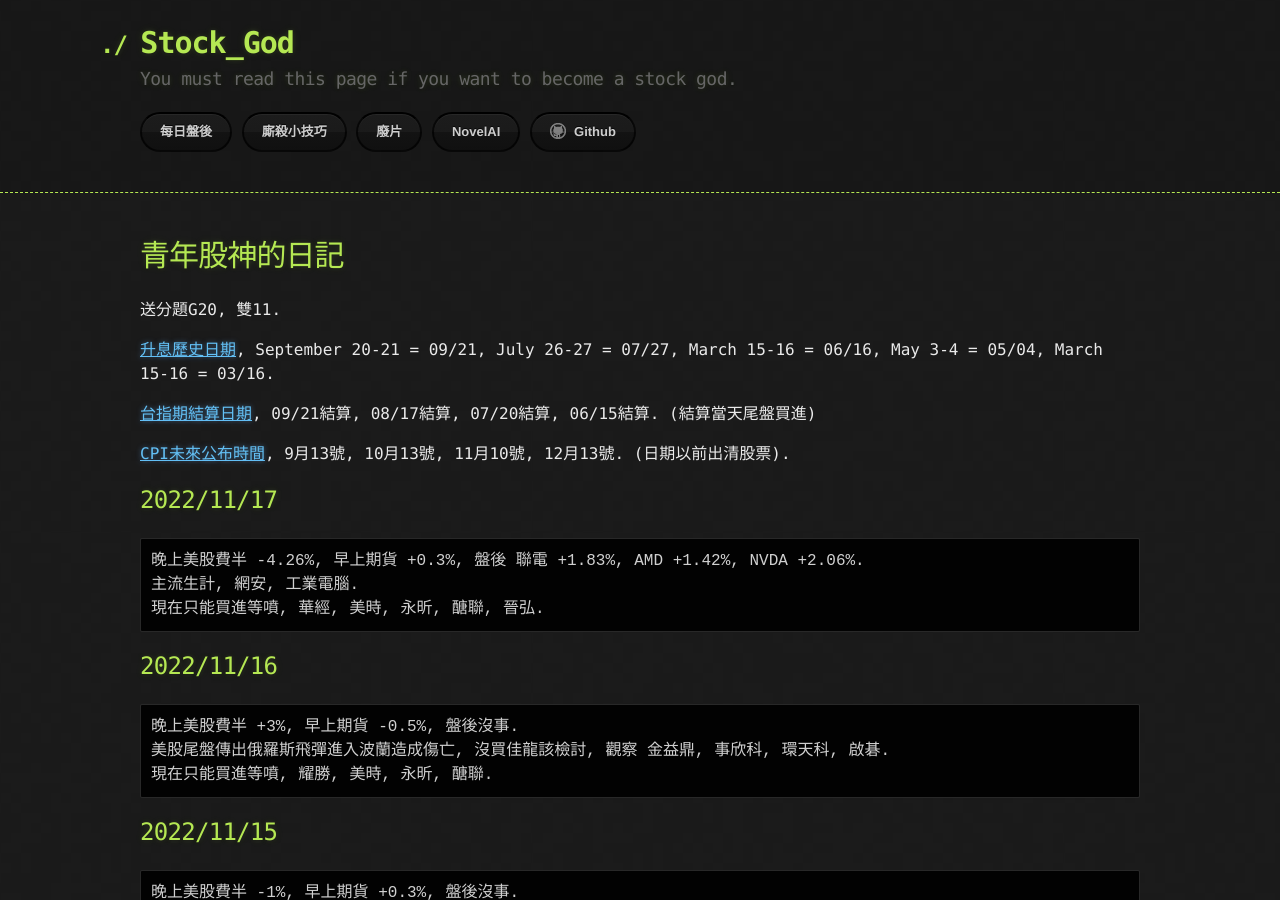
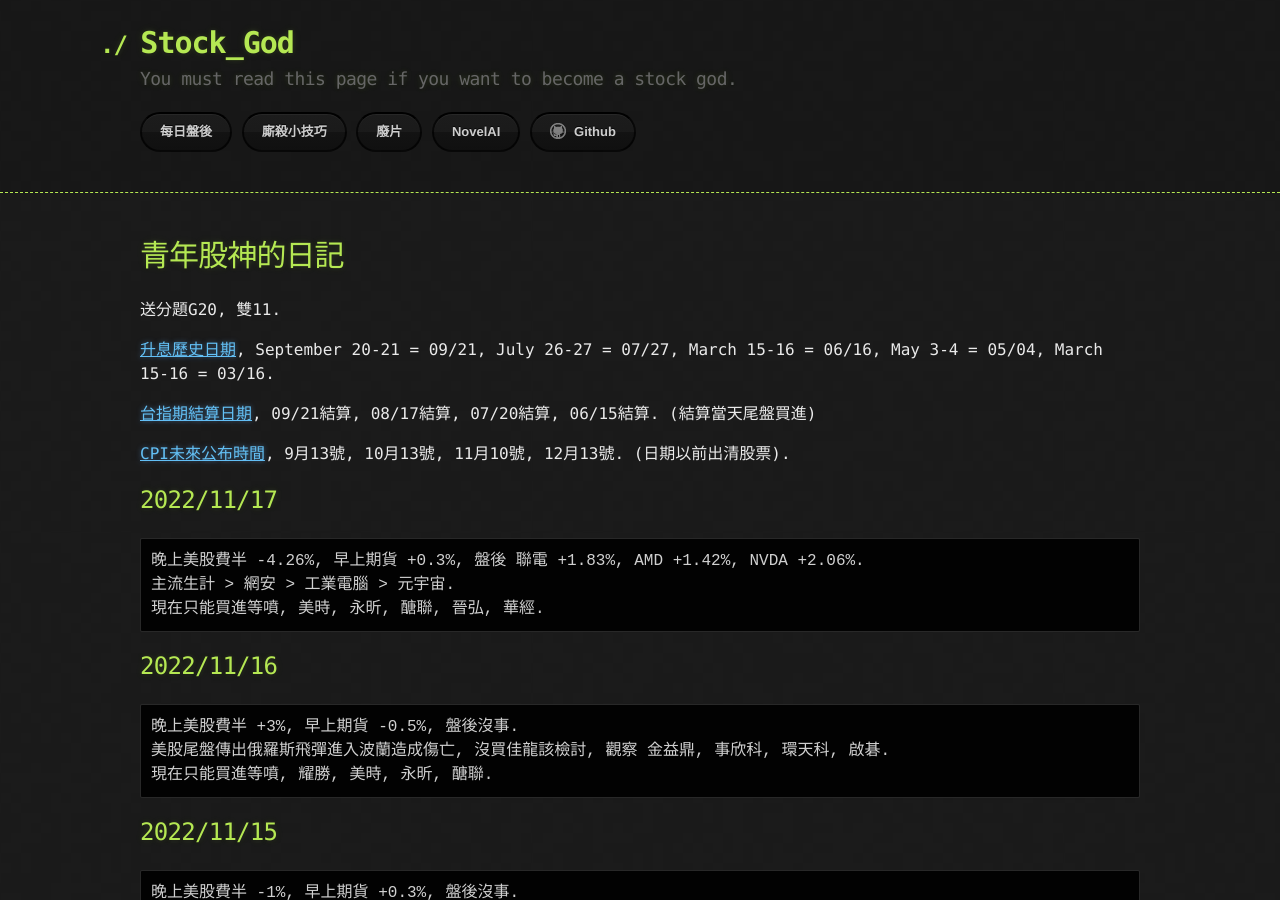
Before and after one commit to lepg5487/Stock_God, a Jekyll site: the page built from index.md, in a window 1280 px wide and 900 px high. Built offline with Jekyll 4.4.1, drawn with Linux system fonts in a browser that asks for light colours; our own code applies the rules of GitHub Pages for plain Markdown files.

Commit message:
Update index.md

````diff
--- a/index.md
+++ b/index.md
@@ -15,8 +15,8 @@ layout: testlayouts
 ## 2022/11/17
 ```
 晚上美股費半 -4.26%, 早上期貨 +0.3%, 盤後 聯電 +1.83%, AMD +1.42%, NVDA +2.06%.
-主流生計, 網安, 工業電腦.
-現在只能買進等噴, 華經, 美時, 永昕, 醣聯, 晉弘.
+主流生計 > 網安 > 工業電腦 > 元宇宙.
+現在只能買進等噴, 美時, 永昕, 醣聯, 晉弘, 華經.
 ```
 
 ## 2022/11/16
````
